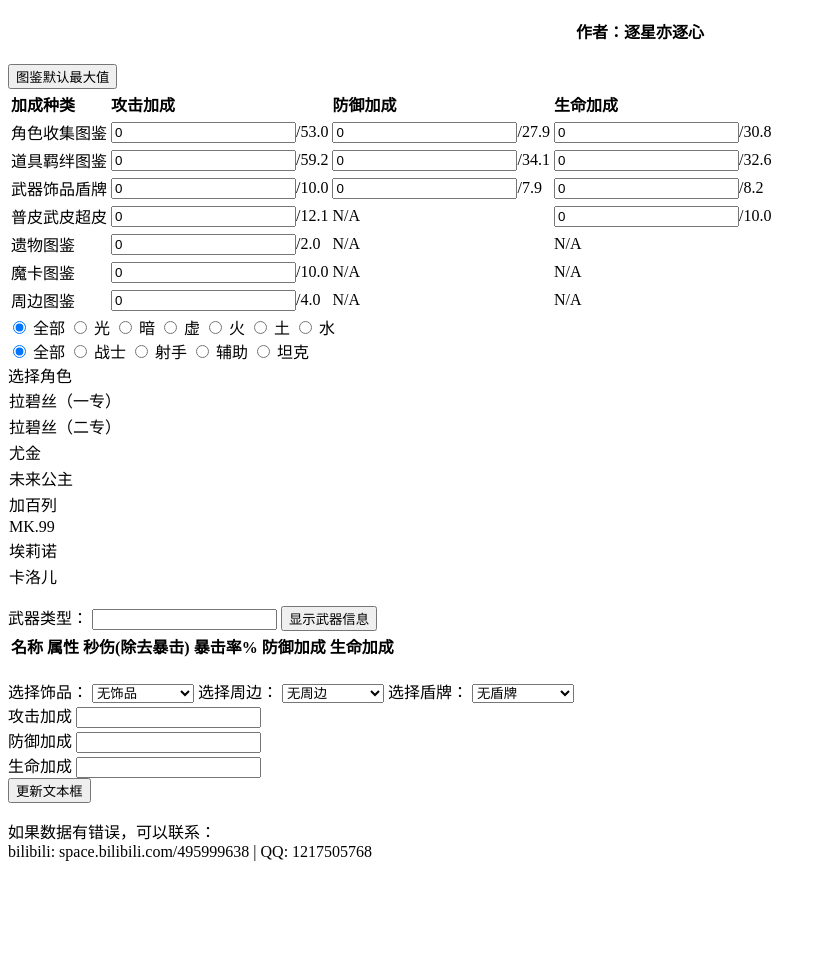
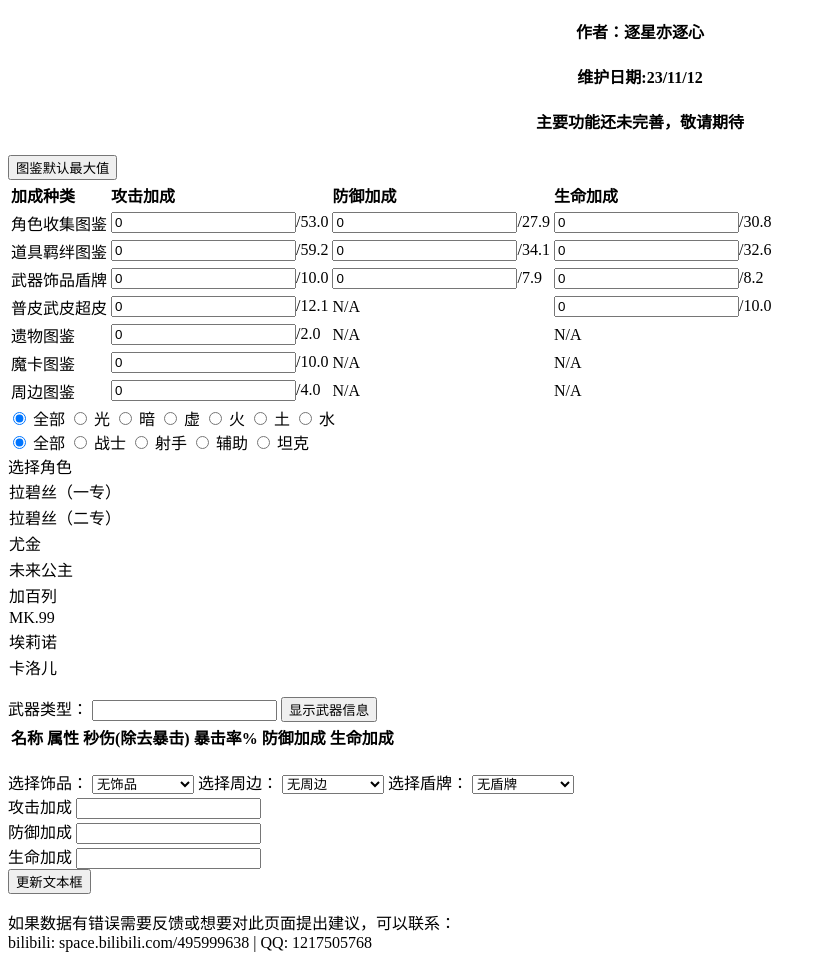
Before and after one commit to zhuxing13/zhuxing13.github.io, a plain HTML site: page index.html in a window 1280 px wide. Shown: the part 70-1038 px from the top of the page, without its empty margins (0-826 px from the left). Before the commit the page ends 947 px from the top, so only its background shows below. Drawn offline with Linux system fonts and the light colour scheme.

Commit message:
Add files via upload

```diff
--- a/index.html
+++ b/index.html
@@ -7,6 +7,8 @@
 <body>
   <h1 align="center">坎公面板计算器</h1>
   <h4 align="center">作者：逐星亦逐心</h4>
+  <h4 align="center">维护日期:23/11/12</h4>
+  <h4 align="center">主要功能还未完善，敬请期待</h4>
 
   <div>
     <button id="fullValuesButton">图鉴默认最大值</button>
@@ -430,7 +432,7 @@
 
   <button onclick="updateTextFields()">更新文本框</button>
 
-  <p>如果数据有错误，可以联系：<br>bilibili: space.bilibili.com/495999638 | QQ: 1217505768</p>
+  <p>如果数据有错误需要反馈或想要对此页面提出建议，可以联系：<br>bilibili: space.bilibili.com/495999638 | QQ: 1217505768</p>
   <script src="js/fun.js"></script>
   <script src="js/datajs/character/basic.js"></script>
   <script src="js/datajs/character/dark.js"></script>
```
